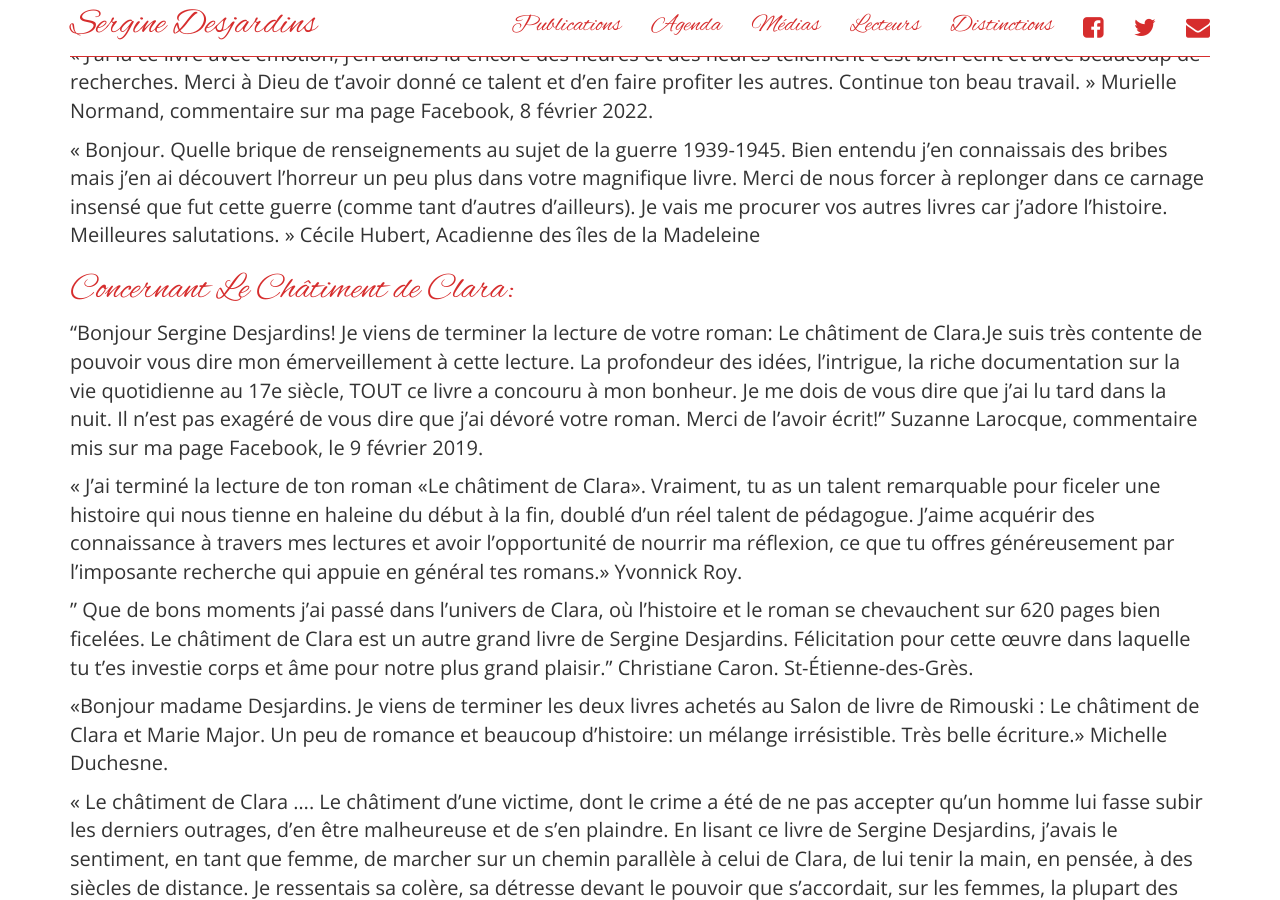
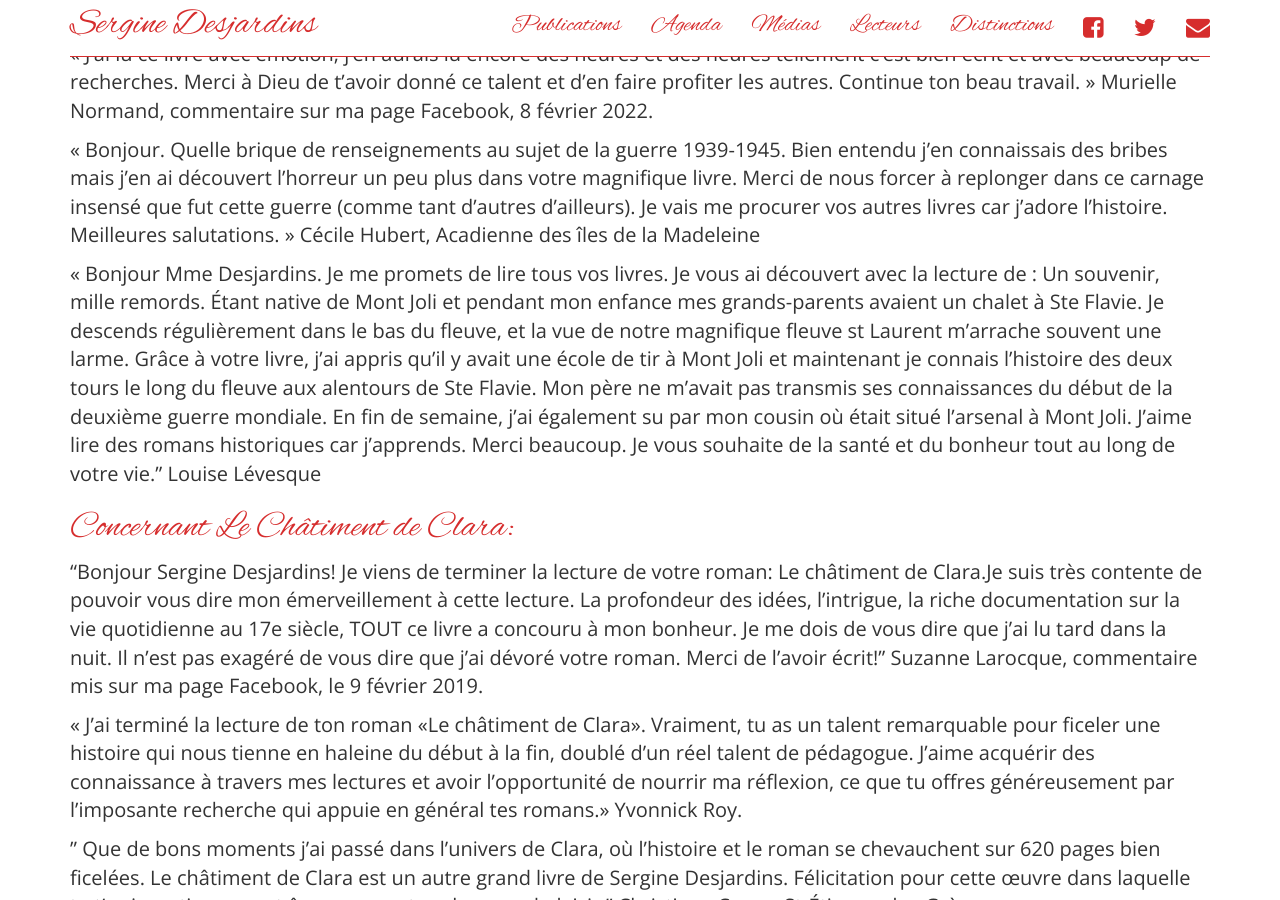
Before and after one commit to serginedesjardins/serginedesjardins.github.io, a Jekyll site: the page built from lecteurs.md, in a window 1280 px wide and 900 px high, scrolled down 7769 px. Built offline with Jekyll 4.4.1, drawn with Linux system fonts in a browser that asks for light colours; nearby versions of some CDN libraries.

Commit message:
Louise Lévesque

```diff
--- a/lecteurs.md
+++ b/lecteurs.md
@@ -144,6 +144,8 @@ Toujours est-il que, tout comme avec Le châtiment de Clara, ton dernier roman m
 « J’ai lu ce livre avec émotion, j’en aurais lu encore des heures et des heures tellement c’est bien écrit et avec beaucoup de recherches. Merci à Dieu de t’avoir donné ce talent et d’en faire profiter les autres. Continue ton beau travail. » Murielle Normand, commentaire sur ma page Facebook, 8 février 2022.
 
 « Bonjour. Quelle brique de renseignements au sujet de la guerre 1939-1945. Bien entendu j’en connaissais des bribes mais j’en ai découvert l’horreur un peu plus dans votre magnifique livre. Merci de nous forcer à replonger dans ce carnage insensé que fut cette guerre (comme tant d’autres d’ailleurs). Je vais me procurer vos autres livres car j’adore l’histoire. Meilleures salutations. » Cécile Hubert, Acadienne des îles de la Madeleine
+
+« Bonjour Mme Desjardins. Je me promets de lire tous vos livres.  Je vous ai découvert avec la lecture de : Un souvenir, mille remords. Étant native de Mont Joli et pendant mon enfance mes grands-parents avaient un chalet à Ste Flavie.  Je descends régulièrement dans le bas du fleuve, et la vue de notre magnifique fleuve st Laurent  m'arrache souvent une larme. Grâce à votre livre, j'ai appris qu'il y avait une école de tir à Mont Joli et maintenant je connais l'histoire des deux tours le long du fleuve aux alentours de Ste Flavie. Mon père ne m'avait pas transmis ses connaissances du début de la deuxième guerre mondiale.   En fin de semaine, j'ai  également su par mon cousin où était situé l'arsenal à Mont Joli. J'aime lire des romans historiques car j'apprends. Merci beaucoup.  Je vous souhaite de la santé et du bonheur tout au long de votre vie." Louise Lévesque
 
 # Concernant Le Châtiment de Clara:
 
```
